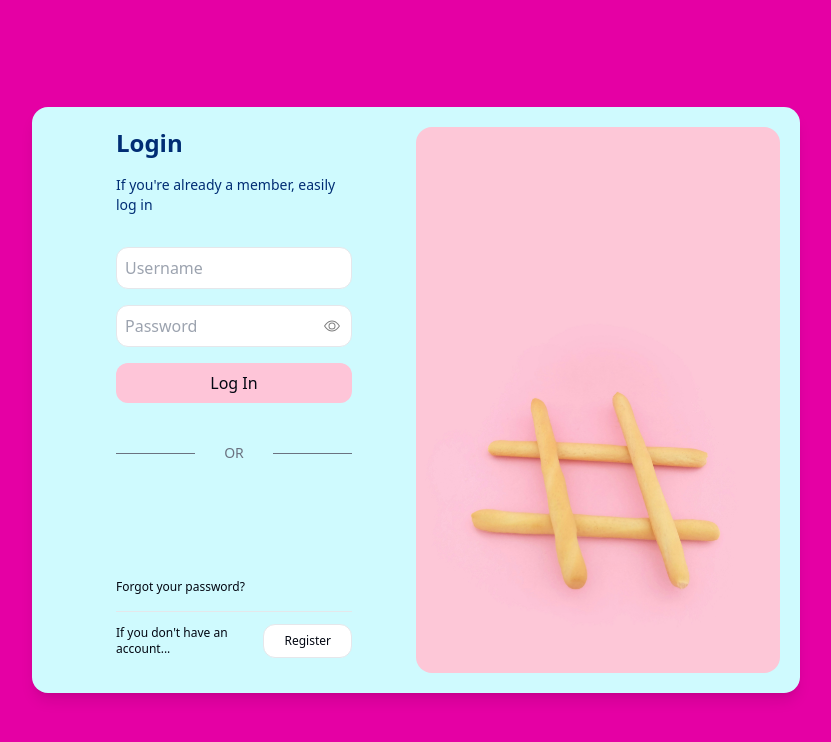
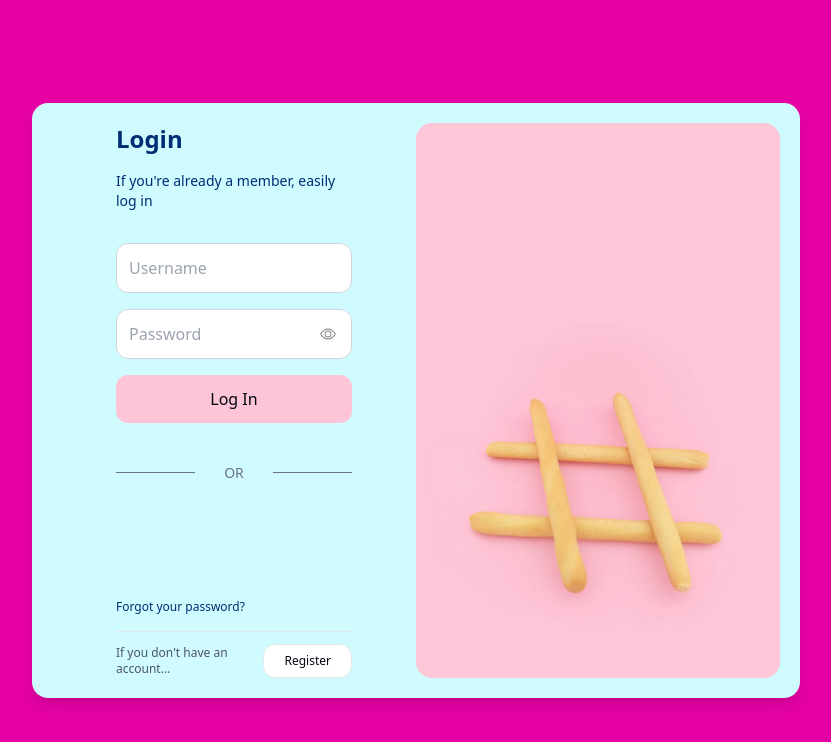
Before and after one commit to Samueelx/G-nice, a React (Vite) app: page /login in a window 1280 px wide. Shown: the top 742 px of the page, without its empty margins (224-1055 px from the left). Built offline with nearby package versions, Linux system fonts and the light colour scheme; no server answers; a web font is replaced by a local one.

Commit message:
fix: a more robust useWebsocket hook

```diff
--- a/src/features/auth/authSlice.ts
+++ b/src/features/auth/authSlice.ts
@@ -165,6 +165,9 @@ const authSlice = createSlice({
       localStorage.removeItem('accessTkn');
       localStorage.removeItem('refreshTkn');
     },
+    clearError: (state) => {
+      state.error = null;
+    },
   },
   extraReducers: (builder) => {
     // Login reducers
@@ -223,5 +226,5 @@ const authSlice = createSlice({
   },
 });
 
-export const { logout } = authSlice.actions;
+export const { logout, clearError } = authSlice.actions;
 export default authSlice.reducer;
--- a/src/hooks/useWebsocket.ts
+++ b/src/hooks/useWebsocket.ts
@@ -203,7 +203,7 @@ export const useWebSocket = ({
     prevAuthState.current = isNowAuthenticated;
   }, [authState.isAuthenticated, connect, disconnect]);
 
-  // Initial connection setup
+  // Initial connection setup and URL changes
   useEffect(() => {
     if (authState.isAuthenticated && url) {
       shouldReconnect.current = true;
@@ -213,7 +213,7 @@ export const useWebSocket = ({
     return () => {
       disconnect();
     };
-  }, [url, authState.isAuthenticated, connect, disconnect]); // Only depend on URL changes
+  }, [url, connect, disconnect, authState.isAuthenticated]); // Depend on URL and connect function
 
   // Handle page visibility changes (more reliable than beforeunload)
   useEffect(() => {
--- a/src/pages/EventDetailsPage.tsx
+++ b/src/pages/EventDetailsPage.tsx
@@ -18,7 +18,7 @@ const EventDetailsPage: React.FC = () => {
       console.warn('Events state structure is not as expected:', state.events);
       return null;
     }
-    return state.events.items.find((e) => e.id === id);
+    return state.events.items.find((e: DetailedEvent) => e.id === id);
   });
 
   // Type guard to check if event has detailed information
--- a/src/pages/LoginPage.tsx
+++ b/src/pages/LoginPage.tsx
@@ -1,126 +1,279 @@
-import { loginUser, googleSignIn } from '@/features/auth/authSlice';
+import { loginUser, googleSignIn, clearError } from '@/features/auth/authSlice';
 import React, { useEffect, useState } from 'react';
 import { useAppDispatch, useAppSelector } from '@/hooks/hooks';
 import { useNavigate } from 'react-router-dom';
 import { GoogleLogin } from '@react-oauth/google';
-import { UnknownAction } from '@reduxjs/toolkit';
 
+interface FormData {
+  username: string;
+  password: string;
+}
+
+interface FormErrors {
+  username?: string;
+  password?: string;
+  general?: string;
+}
 
 const LoginPage: React.FC = () => {
   const dispatch = useAppDispatch();
   const navigate = useNavigate();
   const [showPassword, setShowPassword] = useState(false);
-  const [formData, setFormData] = useState({
+  const [formData, setFormData] = useState<FormData>({
     username: '',
     password: '',
   });
-  // const [error, setError] = useState<string | null>(null);
-  const {isLoading, error} = useAppSelector((state) => state.auth);
-  const isAuthenticated = useAppSelector((state) => state.auth.isAuthenticated)
+  const [formErrors, setFormErrors] = useState<FormErrors>({});
+  const [isSubmitting, setIsSubmitting] = useState(false);
 
-  /**Redirect authenticated users away from login page */
+  const { isLoading, error, isAuthenticated } = useAppSelector((state) => state.auth);
+
+  // Clear errors when component mounts or when user starts typing
   useEffect(() => {
-    if(isAuthenticated){
-      console.log("Is Authenticated ?", isAuthenticated);
-      navigate('/feeds');
+    dispatch(clearError());
+  }, [dispatch]);
+
+  // Redirect authenticated users away from login page
+  useEffect(() => {
+    if (isAuthenticated) {
+      console.log("User authenticated, redirecting to feeds");
+      navigate('/feeds', { replace: true });
     }
   }, [isAuthenticated, navigate]);
 
+  // Clear form errors when user starts typing
+  useEffect(() => {
+    if (formData.username || formData.password) {
+      setFormErrors({});
+    }
+  }, [formData.username, formData.password]);
+
+  const validateForm = (): boolean => {
+    const errors: FormErrors = {};
+
+    if (!formData.username.trim()) {
+      errors.username = 'Username is required';
+    } else if (formData.username.length < 3) {
+      errors.username = 'Username must be at least 3 characters';
+    }
+
+    if (!formData.password) {
+      errors.password = 'Password is required';
+    } else if (formData.password.length < 6) {
+      errors.password = 'Password must be at least 6 characters';
+    }
+
+    setFormErrors(errors);
+    return Object.keys(errors).length === 0;
+  };
+
   const handleInputChange = (e: React.ChangeEvent<HTMLInputElement>) => {
-    const {name, value} = e.target;
+    const { name, value } = e.target;
     setFormData((prev) => ({
       ...prev,
       [name]: value
     }));
   };
 
-  const handleSubmit = async(e: React.FormEvent) => {
+  const handleSubmit = async (e: React.FormEvent) => {
     e.preventDefault();
-    try{
-      const resultAction = await dispatch(loginUser(formData) as unknown as UnknownAction);
-      if(loginUser.fulfilled.match(resultAction)){
-        navigate('/feeds');
+
+    if (!validateForm()) {
+      return;
     }
-    } catch(err){
-      console.log('Unexpected error during login:', err);
+
+    setIsSubmitting(true);
+
+    try {
+      const resultAction = await dispatch(loginUser(formData));
+
+      if (loginUser.fulfilled.match(resultAction)) {
+        console.log('Login successful');
+        // Navigation will happen automatically via useEffect
+      } else if (loginUser.rejected.match(resultAction)) {
+        console.error('Login failed:', resultAction.payload);
+      }
+    } catch (err) {
+      console.error('Unexpected error during login:', err);
+      setFormErrors({ general: 'An unexpected error occurred. Please try again.' });
+    } finally {
+      setIsSubmitting(false);
     }
   };
 
-  const handleGoogleSuccess = async (credentialResponse: {credential?: string}) => {
-    if(credentialResponse.credential){
-      console.log("Credentials: ", credentialResponse.credential);
-      try{
-        const resultAction = await dispatch(googleSignIn(credentialResponse.credential) as unknown as  UnknownAction);
-        console.log("result action: ", resultAction);
-        if(googleSignIn.fulfilled.match(resultAction)){
-          navigate('/feeds');
+  const handleGoogleSuccess = async (credentialResponse: { credential?: string }) => {
+    if (!credentialResponse.credential) {
+      setFormErrors({ general: 'Google authentication failed. Please try again.' });
+      return;
     }
-      } catch(error) {
+
+    console.log("Google credential received");
+    setIsSubmitting(true);
+
+    try {
+      const resultAction = await dispatch(googleSignIn(credentialResponse.credential));
+
+      if (googleSignIn.fulfilled.match(resultAction)) {
+        console.log('Google sign-in successful');
+        // Navigation will happen automatically via useEffect
+      } else if (googleSignIn.rejected.match(resultAction)) {
+        console.error('Google sign-in failed:', resultAction.payload);
+        setFormErrors({ general: 'Google sign-in failed. Please try again.' });
+      }
+    } catch (error) {
       console.error('Google Sign-In error:', error);
-      }
+      setFormErrors({ general: 'Google sign-in encountered an error. Please try again.' });
+    } finally {
+      setIsSubmitting(false);
     }
   };
 
   const handleGoogleFailure = () => {
     console.error('Google Sign-In was unsuccessful');
+    setFormErrors({ general: 'Google sign-in was unsuccessful. Please try again.' });
   };
 
+  const togglePasswordVisibility = () => {
+    setShowPassword(!showPassword);
+  };
+
+  const handleForgotPassword = (e: React.MouseEvent) => {
+    e.preventDefault();
+    navigate('/forgot-password');
+  };
+
+  const handleRegister = () => {
+    navigate('/signup');
+  };
+
+  const isFormDisabled = isLoading || isSubmitting;
 
   return (
-    <section className="bg-[#E500A4] min-h-screen flex items-center justify-center">
-      {/* login container */}
-      <div className="bg-cyan-100 flex rounded-2xl shadow-lg max-w-3xl p-5 min-h-screen md:min-h-full">
-        {/* form */}
-        <div className="sm:w-1/2 px-16">
-          <h2 className="font-bold text-2xl text-[#002D74]">Login</h2>
+    <section className="bg-[#E500A4] min-h-screen flex items-center justify-center p-4">
+      {/* Login container */}
+      <div className="bg-cyan-100 flex rounded-2xl shadow-lg max-w-3xl w-full p-5 min-h-screen md:min-h-full">
+        {/* Form */}
+        <div className="sm:w-1/2 px-4 sm:px-16 flex flex-col justify-center">
+          <header className="mb-8">
+            <h1 className="font-bold text-2xl text-[#002D74]">Login</h1>
             <p className="text-sm mt-4 text-[#002D74]">
               If you're already a member, easily log in
             </p>
+          </header>
 
-          {error && (
-            <div className="mt-4 text-red-500 text-sm">{error}</div>
+          {/* Error Display */}
+          {(error || formErrors.general) && (
+            <div className="mb-4 p-3 bg-red-100 border border-red-300 text-red-700 rounded-lg text-sm">
+              {error || formErrors.general}
+            </div>
           )}
 
-          <form onSubmit={handleSubmit} className="flex flex-col gap-4">
+          <form onSubmit={handleSubmit} className="flex flex-col gap-4" noValidate>
+            {/* Username Field */}
+            <div>
+              <label htmlFor="username" className="sr-only">
+                Username
+              </label>
               <input
-              className="p-2 mt-8 rounded-xl border"
+                id="username"
+                className={`p-3 rounded-xl border w-full transition-colors ${
+                  formErrors.username
+                    ? 'border-red-300 bg-red-50'
+                    : 'border-gray-300 focus:border-[#002D74] focus:outline-none'
+                }`}
                 type="text"
                 name="username"
                 placeholder="Username"
                 value={formData.username}
                 onChange={handleInputChange}
+                disabled={isFormDisabled}
+                autoComplete="username"
+                aria-invalid={!!formErrors.username}
+                aria-describedby={formErrors.username ? "username-error" : undefined}
               />
+              {formErrors.username && (
+                <p id="username-error" className="mt-1 text-red-600 text-sm">
+                  {formErrors.username}
+                </p>
+              )}
+            </div>
+
+            {/* Password Field */}
+            <div>
+              <label htmlFor="password" className="sr-only">
+                Password
+              </label>
               <div className="relative">
                 <input
-                className="p-2 rounded-xl border w-full"
+                  id="password"
+                  className={`p-3 rounded-xl border w-full pr-12 transition-colors ${
+                    formErrors.password
+                      ? 'border-red-300 bg-red-50'
+                      : 'border-gray-300 focus:border-[#002D74] focus:outline-none'
+                  }`}
                   type={showPassword ? 'text' : 'password'}
                   name="password"
                   placeholder="Password"
                   value={formData.password}
                   onChange={handleInputChange}
+                  disabled={isFormDisabled}
+                  autoComplete="current-password"
+                  aria-invalid={!!formErrors.password}
+                  aria-describedby={formErrors.password ? "password-error" : undefined}
                 />
+                <button
+                  type="button"
+                  className="absolute top-1/2 right-3 -translate-y-1/2 p-1 rounded focus:outline-none focus:ring-2 focus:ring-[#002D74]"
+                  onClick={togglePasswordVisibility}
+                  disabled={isFormDisabled}
+                  aria-label={showPassword ? 'Hide password' : 'Show password'}
+                >
                   <svg
                     xmlns="http://www.w3.org/2000/svg"
                     width="16"
                     height="16"
                     fill="gray"
-                className="absolute top-1/2 right-3 -translate-y-1/2 bi bi-eye"
+                    className="bi bi-eye"
                     viewBox="0 0 16 16"
-                onClick={() => setShowPassword(!showPassword)}
                   >
+                    {showPassword ? (
+                      // Eye slash icon
+                      <path d="M13.359 11.238C15.06 9.72 16 8 16 8s-3-5.5-8-5.5a7.028 7.028 0 0 0-2.79.588l.77.771A5.944 5.944 0 0 1 8 3.5c2.12 0 3.879 1.168 5.168 2.457A13.134 13.134 0 0 1 14.828 8c-.058.087-.122.183-.195.288-.335.48-.83 1.12-1.465 1.755-.165.165-.337.328-.517.486l.708.709z"/>
+                    ) : (
+                      // Eye icon
+                      <>
                         <path d="M16 8s-3-5.5-8-5.5S0 8 0 8s3 5.5 8 5.5S16 8 16 8M1.173 8a13 13 0 0 1 1.66-2.043C4.12 4.668 5.88 3.5 8 3.5s3.879 1.168 5.168 2.457A13 13 0 0 1 14.828 8q-.086.13-.195.288c-.335.48-.83 1.12-1.465 1.755C11.879 11.332 10.119 12.5 8 12.5s-3.879-1.168-5.168-2.457A13 13 0 0 1 1.172 8z" />
                         <path d="M8 5.5a2.5 2.5 0 1 0 0 5 2.5 2.5 0 0 0 0-5M4.5 8a3.5 3.5 0 1 1 7 0 3.5 3.5 0 0 1-7 0" />
+                      </>
+                    )}
                   </svg>
+                </button>
               </div>
-            <button type='submit' className="bg-[#FEC5D8] rounded-xl py-2 hover:bg-[#feb5ce] transition-colors" disabled={isLoading}>{isLoading ? 'Logging in...' : 'Log In'}</button>
+              {formErrors.password && (
+                <p id="password-error" className="mt-1 text-red-600 text-sm">
+                  {formErrors.password}
+                </p>
+              )}
+            </div>
+
+            {/* Submit Button */}
+            <button
+              type="submit"
+              className="bg-[#FEC5D8] rounded-xl py-3 hover:bg-[#feb5ce] transition-colors disabled:opacity-50 disabled:cursor-not-allowed font-medium"
+              disabled={isFormDisabled}
+            >
+              {isFormDisabled ? 'Logging in...' : 'Log In'}
+            </button>
           </form>
 
+          {/* Divider */}
           <div className="mt-10 grid grid-cols-3 items-center text-gray-500">
             <hr className="border-gray-500" />
             <p className="text-center text-sm">OR</p>
             <hr className="border-gray-500" />
           </div>
 
+          {/* Google Login */}
           <div className="flex justify-center mt-5">
             <GoogleLogin
               onSuccess={handleGoogleSuccess}
@@ -130,23 +283,42 @@ const LoginPage: React.FC = () => {
               size="large"
               text="signin_with"
               shape="rectangular"
+              disabled={isFormDisabled}
             />
           </div>
 
+          {/* Footer Links */}
           <div className="mt-10 text-xs border-b py-4">
-            <a href="#" onClick={(e) => {
-              e.preventDefault();
-              navigate('/forgot-password');
-            }}>Forgot your password?</a>
+            <button
+              type="button"
+              className="text-[#002D74] hover:underline focus:outline-none focus:underline"
+              onClick={handleForgotPassword}
+              disabled={isFormDisabled}
+            >
+              Forgot your password?
+            </button>
           </div>
+
           <div className="mt-3 text-xs flex justify-between items-center">
-            <p>If you don't have an account...</p>
-            <button className="py-2 px-5 bg-white border rounded-xl" onClick={() => navigate('/signup')}>Register</button>
+            <p className="text-gray-600">If you don't have an account...</p>
+            <button
+              type="button"
+              className="py-2 px-5 bg-white border rounded-xl hover:bg-gray-50 transition-colors disabled:opacity-50 disabled:cursor-not-allowed"
+              onClick={handleRegister}
+              disabled={isFormDisabled}
+            >
+              Register
+            </button>
           </div>
         </div>
-        {/* image */}
+
+        {/* Image */}
         <div className="sm:block hidden w-1/2">
-          <img className="rounded-2xl" src="gnice-login.jpg" alt="" />
+          <img
+            className="rounded-2xl w-full h-full object-cover"
+            src="gnice-login.jpg"
+            alt="Login illustration"
+          />
         </div>
       </div>
     </section>
```
Lines whose indentation alone changed are shown as unchanged.
